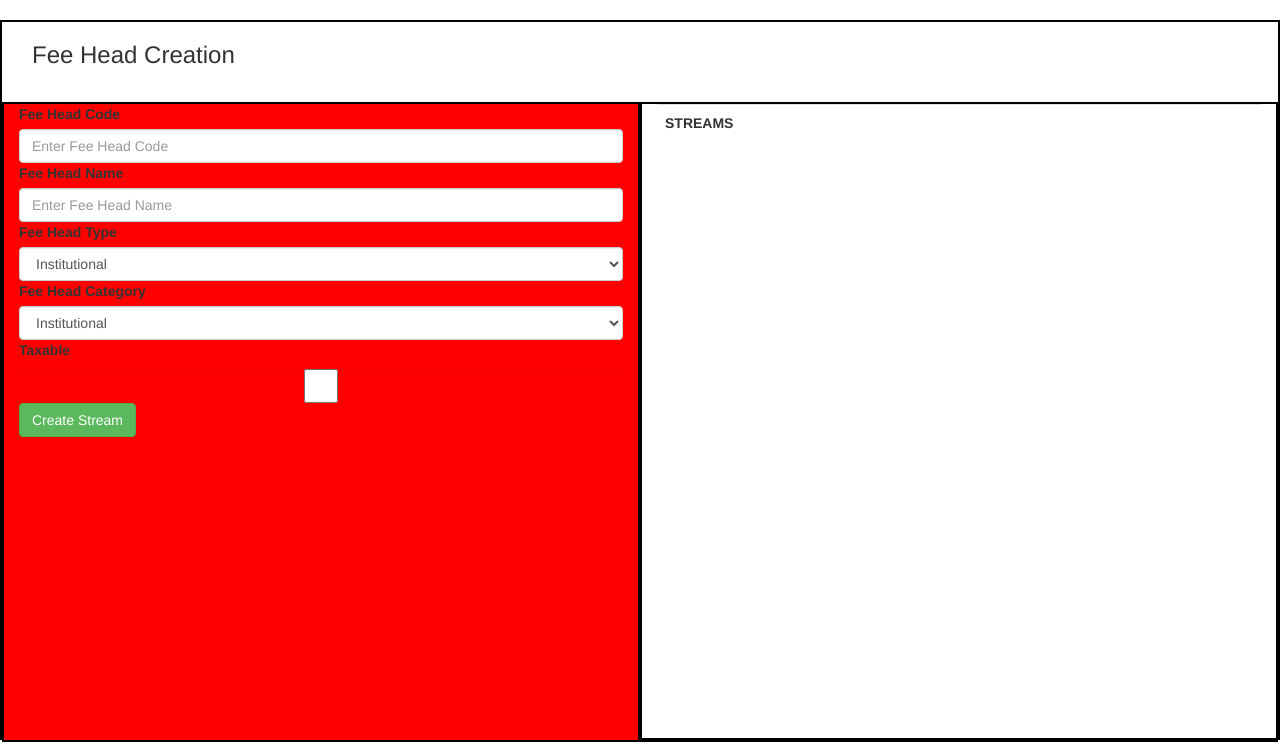
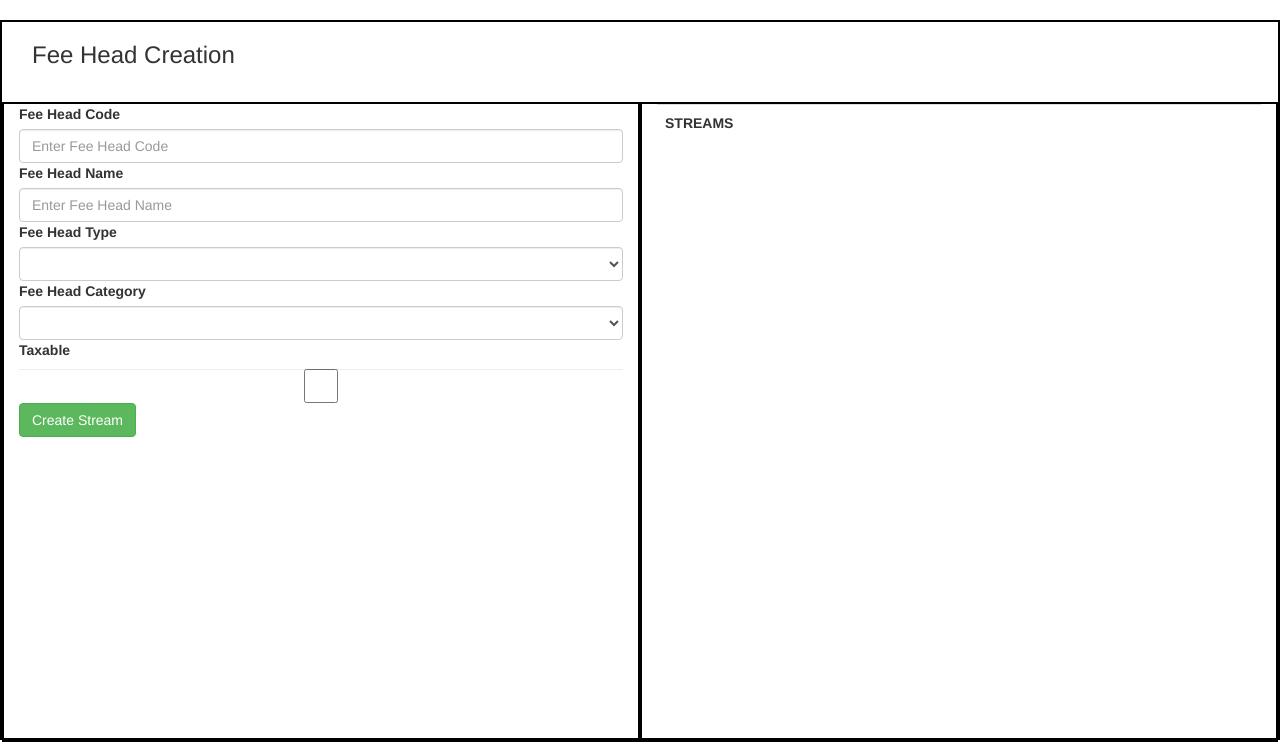
Before and after one commit to DharmenderRajput/IMS-IITCE, a PHP site: page /views/feeheadmaster.php in a window 1280 px wide. Shown: the part 50-800 px from the top of the page. Run offline with PHP 8.4, Linux system fonts and the light colour scheme; the visitor is signed in with stand-in values (Sample User, id 1); data that the repository does not hold is empty.

Commit message:
Update feeheadmaster.php

```diff
--- a/views/feeheadmaster.php
+++ b/views/feeheadmaster.php
@@ -27,7 +27,7 @@
         <h3>Fee Head Creation</h3>
     </div>
     <div class="row">
-        <div class="col-sm-6" style="height:80vh;background:red;border:2px solid black;">
+        <div class="col-sm-6" style="height:80vh;border:2px solid black;">
             <!-- Fee Head creation form -->
             <form action="" method="post">
                 <label for="stream_name">Fee Head Code</label>
@@ -36,15 +36,19 @@
                 <input class="form-control" type="text" name="feehead_name" id="" placeholder="Enter Fee Head Name">
                 <label for="stream_name">Fee Head Type</label>
                 <select class="form-control" name="feehead_type" id="">
+                    <option></option>
                     <option value="">Institutional</option>
                     <option value="">Non-Institutional</option>
-                    <option value="">Refundable</option>
+                    <!-- <option value="">Refundable</option> -->
                 </select>
                 <label for="stream_name">Fee Head Category</label>
                 <select class="form-control" name="feehead_category" id="">
-                    <option value="">Institutional</option>
-                    <option value="">Non-Institutional</option>
+                    <option></option>
+                    <option value="">Installment</option>
+                    <option value="">Exam</option>
+                    <option value="">Addmission</option>
                     <option value="">Refundable</option>
+                    <option value="">Additional</option>
                 </select>
                 <label for="stream_name">Taxable</label>
                 <input class="form-control" type="checkbox" name="feehead_tax" id="">
```
